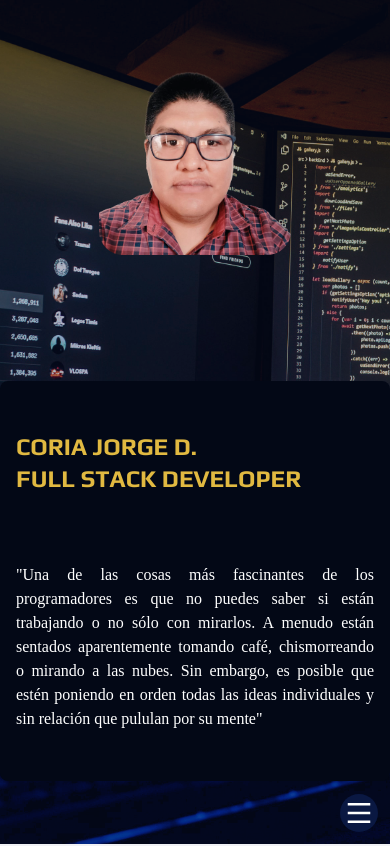
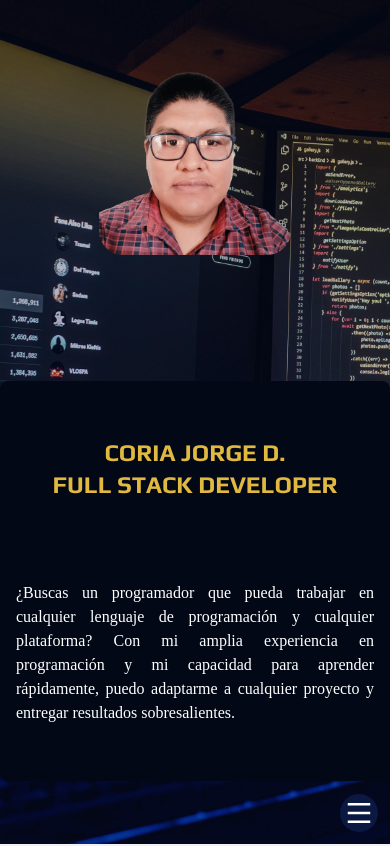
Before and after one commit to JorgeDCoria/My-Portfolio, a React (Create React App) app: page / in a window 390 px wide. Shown: the top 846 px of the page. Built offline with nearby package versions, Linux system fonts and the light colour scheme.

Commit message:
perf/download cv

```diff
--- a/src/components/header/Header.jsx
+++ b/src/components/header/Header.jsx
@@ -7,15 +7,16 @@ const Header = () => {
       <div className="z-10 h-full w-full bg-primary_800 opacity-30"></div>
       <div className="absolute top-0 flex h-full w-full flex-col items-center justify-around lg:flex-row">
         <div className="order-2 flex h-[400px] flex-col justify-around rounded-lg bg-primary_900 p-4 text-secondary_base md:w-[70ch] lg:order-1">
-          <h1 className="  font-title text-2xl font-bold uppercase  md:text-center lg:text-5xl">
+          <h1
+            className={`text-center font-title text-2xl font-bold uppercase lg:text-5xl`}
+          >
             Coria Jorge D. <br /> Full stack developer{" "}
           </h1>
           <p className="text-justify text-white">
-            "Una de las cosas más fascinantes de los programadores es que no
-            puedes saber si están trabajando o no sólo con mirarlos. A menudo
-            están sentados aparentemente tomando café, chismorreando o mirando a
-            las nubes. Sin embargo, es posible que estén poniendo en orden todas
-            las ideas individuales y sin relación que pululan por su mente"
+            ¿Buscas un programador que pueda trabajar en cualquier lenguaje de
+            programación y cualquier plataforma? Con mi amplia experiencia en
+            programación y mi capacidad para aprender rápidamente, puedo
+            adaptarme a cualquier proyecto y entregar resultados sobresalientes.
           </p>
         </div>
         <img
--- a/src/components/navBar/NavBar.jsx
+++ b/src/components/navBar/NavBar.jsx
@@ -1,5 +1,6 @@
 import { useState } from "react";
 import Item from "./components/Item";
+import cv from "../../assets/CoriaJorgeD-CV.pdf";
 import {
   RiQuestionLine,
   RiListSettingsLine,
@@ -31,7 +32,7 @@ function NavBar() {
     {
       title: "Descargar_Cv",
       icon: <RiFileDownloadLine className="text-3xl" />,
-      section: "",
+      section: cv,
     },
     {
       title: "Contacto",
--- a/src/components/navBar/components/Item.jsx
+++ b/src/components/navBar/components/Item.jsx
@@ -2,11 +2,21 @@ import React from "react";
 
 const Item = ({ title, children, section }) => {
   return (
-    <a href={section}>
-      <div className="flex cursor-pointer items-center gap-2 rounded-lg p-2 text-xl transition-all duration-300 hover:scale-110 hover:bg-primary_300 hover:text-white">
-        {children} <span>{title}</span>
-      </div>
-    </a>
+    <>
+      {title === "Descargar_Cv" ? (
+        <a href={section} download="">
+          <div className="flex cursor-pointer items-center gap-2 rounded-lg p-2 text-xl transition-all duration-300 hover:scale-110 hover:bg-primary_300 hover:text-white">
+            {children} <span>{title}</span>
+          </div>
+        </a>
+      ) : (
+        <a href={section}>
+          <div className="flex cursor-pointer items-center gap-2 rounded-lg p-2 text-xl transition-all duration-300 hover:scale-110 hover:bg-primary_300 hover:text-white">
+            {children} <span>{title}</span>
+          </div>
+        </a>
+      )}
+    </>
   );
 };
 
```
Also changed, not shown: src/components/header/Header.module.css (added, +20 -0 lines), 1 other file (tests, documents, lock files or other folders).
